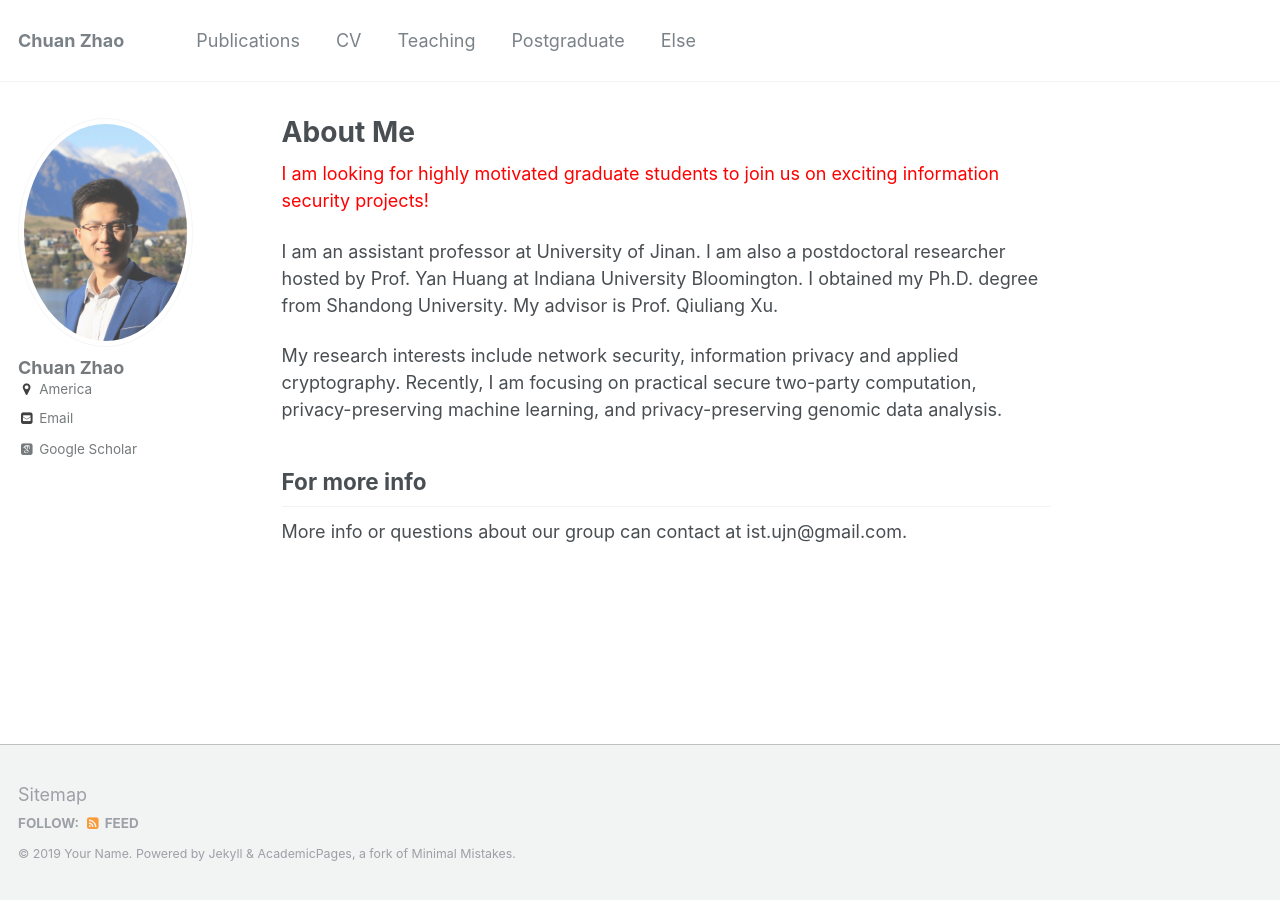
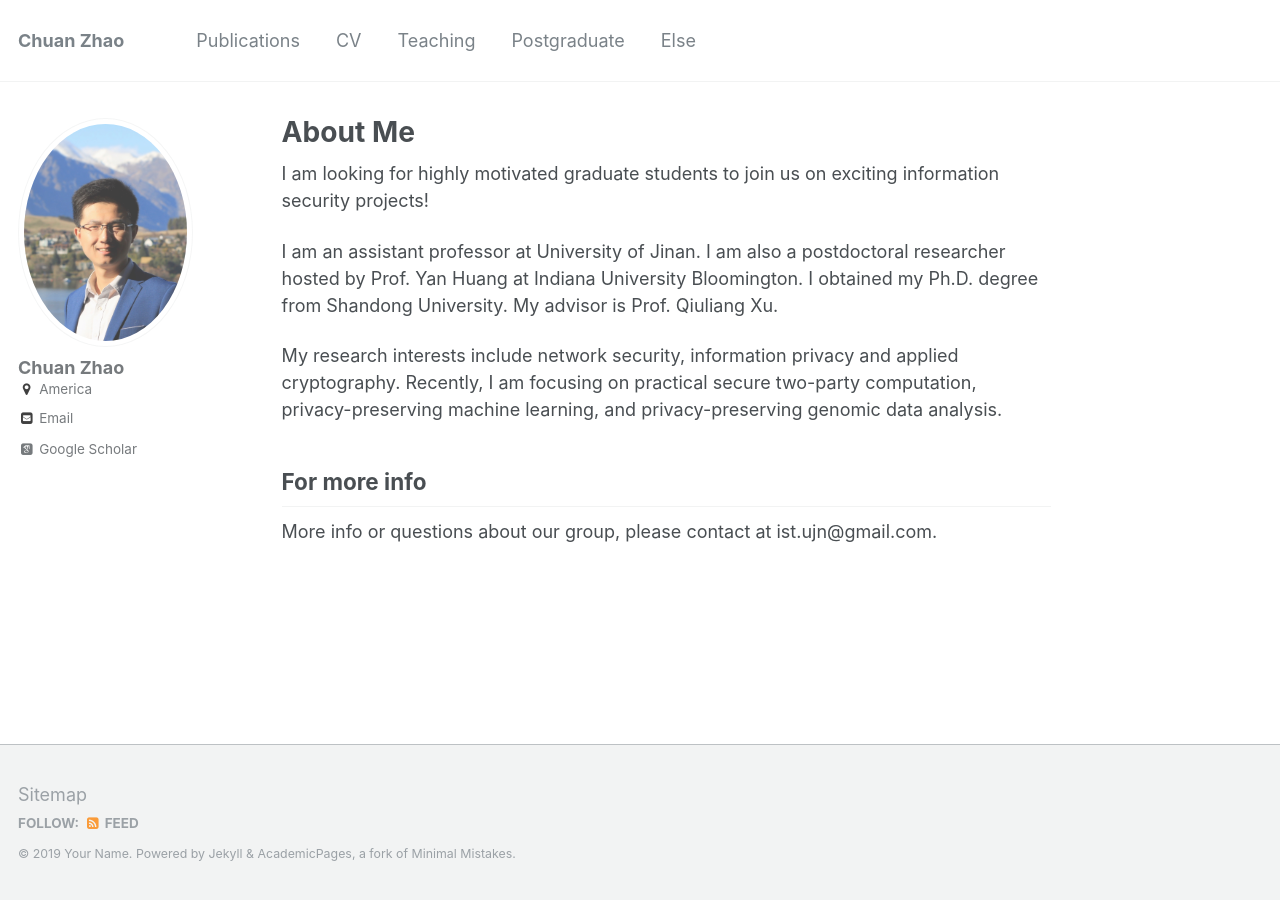
Before and after one commit to ujnccs/ujnccs.github.io, a Jekyll site: the page built from _pages/about.md, in a window 1280 px wide. Built offline with Jekyll 4.4.1, drawn with Linux system fonts in a browser that asks for light colours; some web fonts are replaced.

Commit message:
Update about.md

```diff
--- a/_pages/about.md
+++ b/_pages/about.md
@@ -7,7 +7,7 @@ redirect_from:
   - /about/
   - /about.html
 ---
-<p style="color:red;">I am looking for highly motivated graduate students to join us on exciting information security projects!</p>
+I am looking for highly motivated graduate students to join us on exciting information security projects!
 
 I am an assistant professor at University of Jinan. I am also a postdoctoral researcher hosted by Prof. Yan Huang at Indiana University Bloomington. I obtained my Ph.D. degree from Shandong University. My advisor is Prof. Qiuliang Xu.
 
@@ -15,4 +15,4 @@ My research interests include network security, information privacy and applied
 
 For more info
 ------
-More info or questions about our group can contact at ist.ujn@gmail.com.
+More info or questions about our group, please contact at ist.ujn@gmail.com.
```
